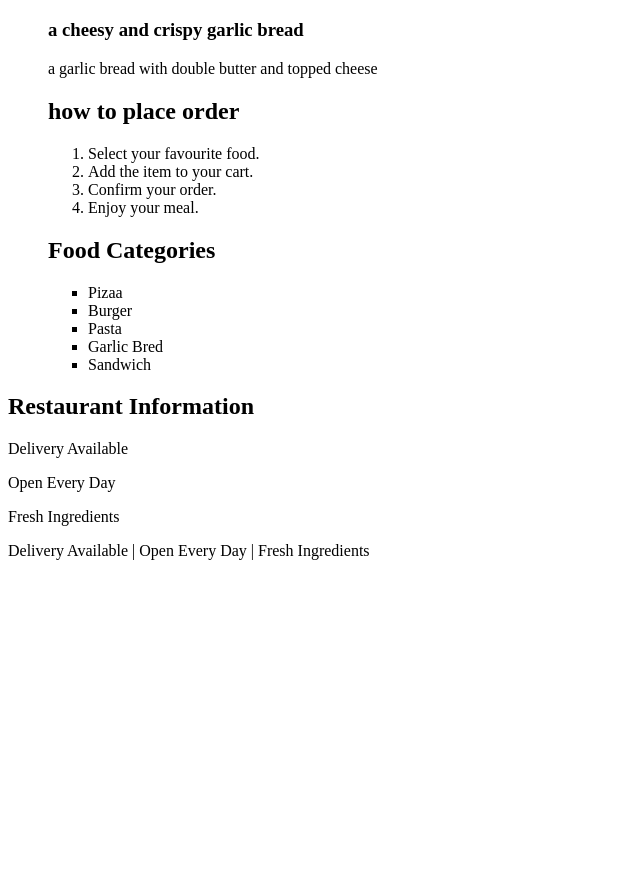
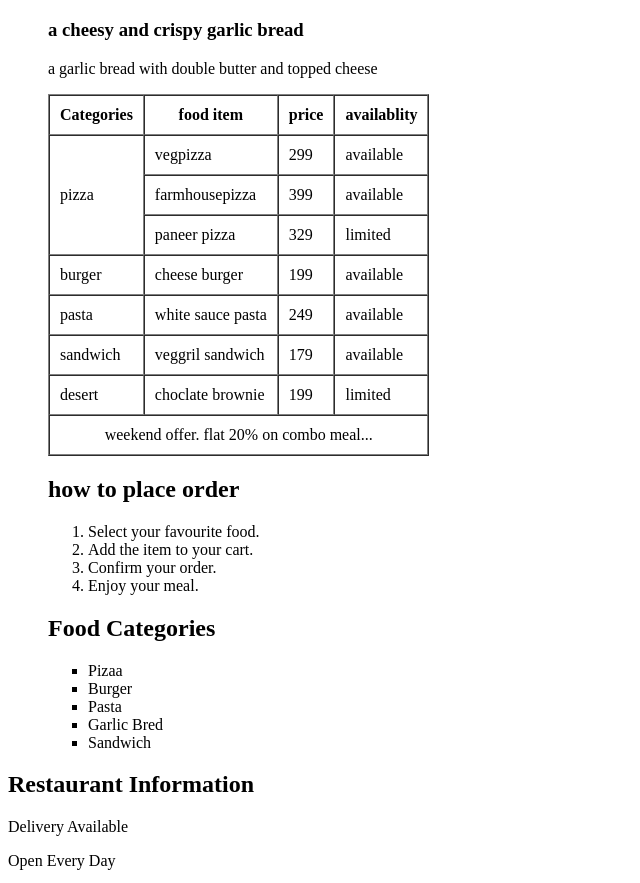
Before and after one commit to jayshreej881-arch/bitebox, a plain HTML site: page menu.html in a window 1280 px wide. Shown: the part 1687-2570 px from the top of the page, without its empty margins (0-640 px from the left). Before the commit the page ends 2255 px from the top, so only its background shows below. Drawn offline with Linux system fonts and the light colour scheme.

Commit message:
menu added in table format

```diff
--- a/menu.html
+++ b/menu.html
@@ -58,7 +58,70 @@
 <p>
     a garlic bread with double butter and topped cheese
 </p>
+<table cellpadding="10px" cellspacing="0" border="1">
+    <thead>
+        <tr>
+            <th>Categories</th>
+            <th>food item</th>
+            <th>price</th>
+            <th>availablity</th>
+        </tr>
+    </thead>
+    <tbody>
+        <tr>
+            <td rowspan="3">pizza</td>
+            <td>vegpizza</td>
+            <td>299</td>
+            <td>available</td>
 
+        </tr>
+        <tr>
+            <td>farmhousepizza</td>
+            <td>399</td>
+            <td>available</td>
+        </tr>
+        <tr>
+            <td>paneer pizza</td>
+            <td>329</td>
+            <td>limited</td>
+
+
+        </tr>
+        <tr>
+            <td>burger</td>
+            <td>cheese burger</td>
+            <td>199</td>
+            <td>available</td>
+        </tr>
+        <tr>
+            <td>pasta</td>
+            <td>white sauce pasta</td>
+            <td>249</td>
+            <td>available</td>
+        </tr>
+        <tr>
+            <td>sandwich</td>
+            <td>veggril sandwich</td>
+            <td>179</td>
+            <td>available</td>
+
+        </tr>
+        <tr>
+            <td>desert</td>
+            <td>choclate brownie</td>
+            <td>199</td>
+            <td>limited</td>
+        </tr>
+        <tfoot>
+            <tr rowspan="4" align="center">
+                <td colspan="4">
+                    weekend offer. flat 20% on combo meal...
+                </td>
+            </tr>
+        </tfoot>
+
+    </tbody>
+</table>
 
 <section>
     <h2> how to place order</h2>
```
Also changed, not shown: table.html (added, +21 -0 lines).
